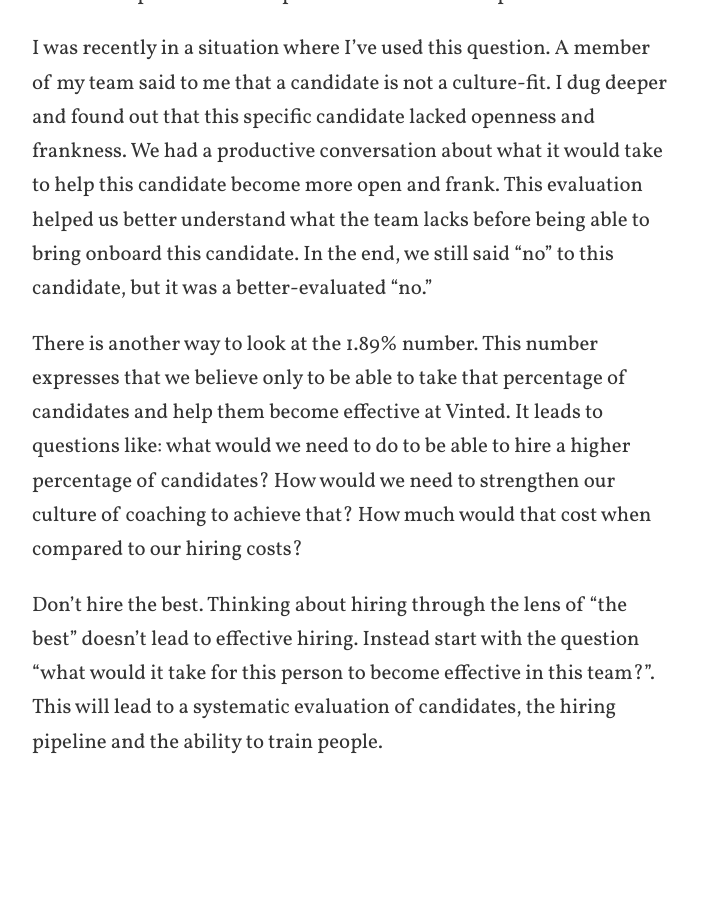
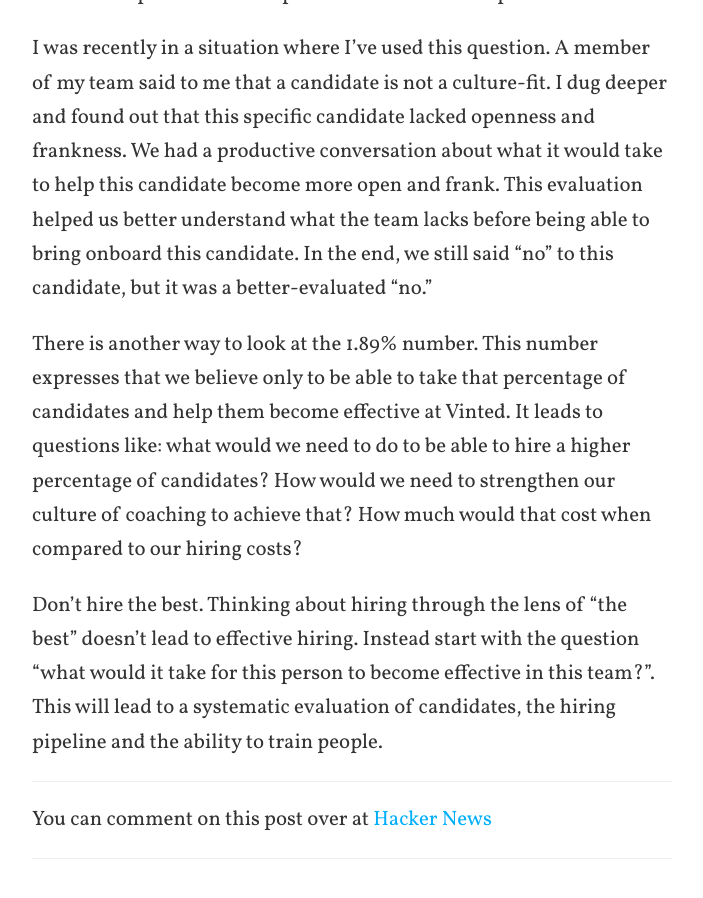
Before and after one commit to mmozuras/mmozuras.github.com, a Jekyll site: the page built from post/_posts/2018-09-24-dont-hire-the-best.md, in a window 1280 px wide and 900 px high, scrolled down 3696 px. Shown: the whole window, without its empty margins (288-991 px from the left). Built offline with Jekyll 4.4.1, drawn with Linux system fonts in a browser that asks for light colours; comment, search, counter and statistics services are not loaded; before the commit the page ends 4498 px from its top, so only the background shows below that; some of the changed lines change nothing that is shown.

Commit message:
Add a link to HN comments to Don't Hire The Best

```diff
--- a/post/_posts/2018-09-24-dont-hire-the-best.md
+++ b/post/_posts/2018-09-24-dont-hire-the-best.md
@@ -1,6 +1,6 @@
 ---
-layout: post
 title: Don't Hire The Best
+hn: //news.ycombinator.com/item?id=18056293
 background: superman
 ---
 
```
